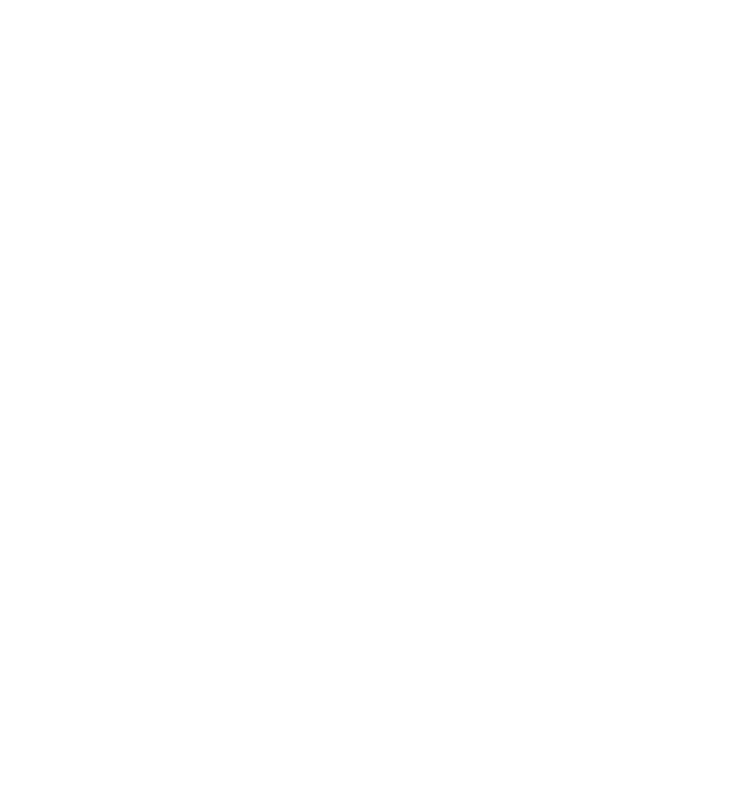
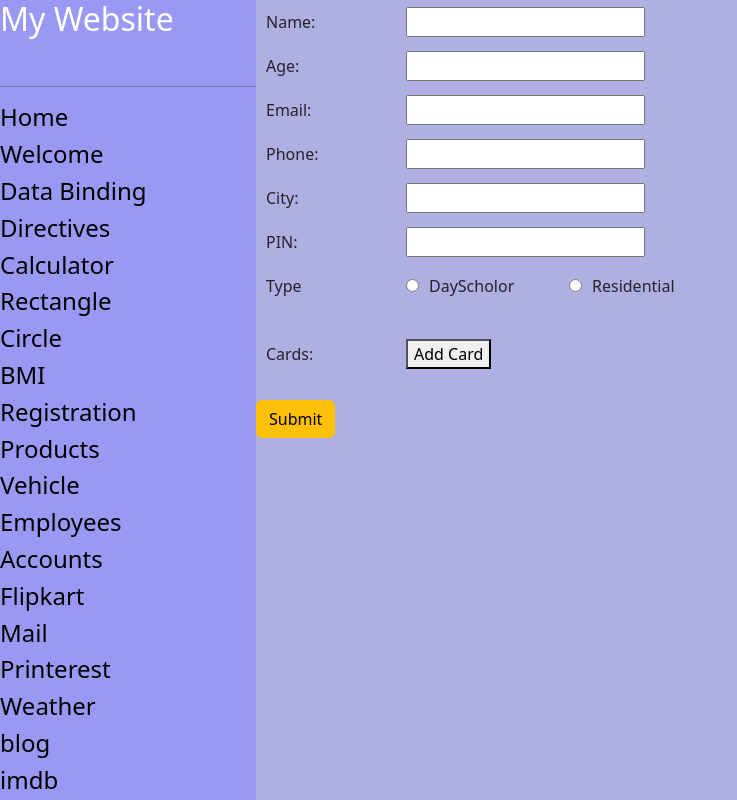
Before and after one commit to SaiKrishnaPonnamaneni/-my-app1, an Angular app: page /dashboard/create-user in a window 1280 px wide. Before the commit this address led to /. Shown: the whole page, without its empty margins (0-737 px from the left). Built offline with nearby package versions, Linux system fonts and the light colour scheme.

Commit message:
Nested Form, Dynamic form,Form Array,Validation

```diff
--- a/src/app/app-routing.module.ts
+++ b/src/app/app-routing.module.ts
@@ -25,6 +25,7 @@
 import { CreateAccountComponent } from './create-account/create-account.component';
 import { StudentCardComponent } from './student-card/student-card.component';
 import { CreateStudentComponent } from './create-student/create-student.component';
+import { CreateUserComponent } from './create-user/create-user.component';
 
 const routes: Routes = [{
   path:"dashboard",component:DashboardComponent, children:[
@@ -51,6 +52,7 @@
 {path:"create-account",component:CreateAccountComponent},
 {path:"student-card",component:StudentCardComponent },
 {path:"create-student",component:CreateStudentComponent},
+{path:"create-user",component:CreateUserComponent}
 ]
 },
 {path:"login",component:LoginComponent},
--- a/src/app/app.module.ts
+++ b/src/app/app.module.ts
@@ -30,6 +30,7 @@
 import { CreateAccountComponent } from './create-account/create-account.component';
 import { StudentCardComponent } from './student-card/student-card.component';
 import { CreateStudentComponent } from './create-student/create-student.component';
+import { CreateUserComponent } from './create-user/create-user.component';
 
 
 
@@ -60,7 +61,8 @@
     CreateVehicleComponent,
     CreateAccountComponent,
     StudentCardComponent,
-    CreateStudentComponent
+    CreateStudentComponent,
+    CreateUserComponent
   ],
   imports: [
     BrowserModule,
--- /dev/null
+++ b/src/app/create-user/create-user.component.css
@@ -0,0 +1,13 @@
+
+/* .form{
+    justify-items: center;
+    justify-content: space-around;
+    margin:20px
+} */
+label{
+    width: 130px;
+    margin: 10px;
+}
+.error{
+    color:red
+}
--- /dev/null
+++ b/src/app/create-user/create-user.component.html
@@ -0,0 +1,89 @@
+<form class="form" action="" [formGroup]="userForm">
+<label for="">Name:</label>
+<input type="text" formControlName="name">
+<div *ngIf="userForm.get('name')?.touched && userForm.get('name')?.invalid">
+
+    <p class="error" *ngIf="userForm.get('name')?.errors?.['required']">Name is requird</p>
+    <p class="error" *ngIf="userForm.get('name')?.errors?.['minlength']">Minimum 3 characters required</p>
+    <p class="error" *ngIf="userForm.get('name')?.errors?.['maxlength']">Maximum 10 characters  requird</p>
+
+</div>
+<br>
+
+<label for="">Age:</label>
+<input type="text" formControlName="age">
+
+<div *ngIf="userForm.get('age')?.touched && userForm.get('age')?.invalid">
+
+    <p class="error" *ngIf="userForm.get('age')?.errors?.['required']">Age is requird</p>
+    <p class="error" *ngIf="userForm.get('age')?.errors?.['min']">Minimum age is 18 required</p>
+    <p class="error" *ngIf="userForm.get('age')?.errors?.['max']">Maximum age is 60 requird</p>
+
+</div>
+
+<br>
+
+<label for="">Email:</label>
+<input type="text" formControlName="email">
+<br>
+
+<label for="">Phone:</label>
+<input type="text" formControlName="phone">
+<br>
+<div formGroupName="address">
+
+    <label for="">City:</label>
+<input type="text" formControlName="city">
+<br>
+
+<label for="">PIN:</label>
+<input type="number" formControlName="pin">
+<br>
+
+</div>
+
+<label class="data" for="">Type</label>
+<input type="radio" name="type" formControlName="type" value="dayScholor">
+<label for="">DayScholor</label>
+<input type="radio" name="type" formControlName="type" value="residential">
+<label for="">Residential</label>
+<br>
+
+<div *ngIf="userForm.get('type')?.value=='dayScholor' ">
+<label for="">Bus Fee</label>
+<input type="number" formControlName="busFee">
+</div>
+
+
+<div  *ngIf="userForm.get('type')?.value=='residential'">
+
+<label for="">Hostle Fee </label>
+<input type="number" formControlName="hostleFee">
+</div>
+<br>
+
+<label for="">Cards: </label>
+<button (click)="addCard()" >Add Card</button>
+<br><br>
+
+
+<div  formGroupName="cards">
+    <div  *ngFor="let card of cardsFormArray.controls;let i = index">
+        <div formGroupName="{{i}}">
+            <h2>Card: {{i+1}}</h2>
+            <label for="">Number:</label>
+            <input type="number" formControlName="number"> <br>
+            <label for="">Expiry:</label>
+            <input type="text" formControlName="expiry"> <br>
+            <label for="">Cvv:</label>
+            <input type="text" formControlName="cvv"> <br>
+
+            <button class="btn btn-danger" (click)="deleteCard(i)">Delete</button>
+            <hr>
+        </div>
+    </div>
+</div>
+
+<button (click)="submit()" class="btn btn-warning">Submit</button>
+
+</form>
--- /dev/null
+++ b/src/app/create-user/create-user.component.ts
@@ -0,0 +1,68 @@
+import { Component } from '@angular/core';
+import { FormArray, FormControl, FormGroup, Validators } from '@angular/forms';
+
+@Component({
+  selector: 'app-create-user',
+  templateUrl: './create-user.component.html',
+  styleUrls: ['./create-user.component.css']
+})
+export class CreateUserComponent {
+
+  public userForm:FormGroup=new FormGroup({
+    name: new FormControl("",[Validators.required,Validators.minLength(3),Validators.maxLength(10)]),
+    age: new FormControl("",[Validators.required,Validators.min(18),Validators.max(60)]),
+    email: new FormControl(),
+    phone: new FormControl(),
+    address:new FormGroup({
+      city:new FormControl(),
+      pin:new FormControl()
+    }),
+
+    type:new FormControl(),
+      // busFee:new FormControl(),
+      // hostleFee:new FormControl()
+    cards: new FormArray([])
+
+  })
+  get cardsFormArray(){
+    return this.userForm.get('cards') as FormArray;
+  }
+
+  addCard(){
+    this.cardsFormArray.push(
+      new FormGroup({
+        number:new FormControl(),
+        expiry:new FormControl(),
+        cvv: new FormControl(),
+      })
+    )
+  }
+
+constructor(){
+     this.userForm.get('type')?.valueChanges.subscribe(
+      (data:any)=>{
+        if(data=='dayScholor'){
+          this.userForm.addControl("busFee",new FormControl());
+          this.userForm.removeControl("hostleFee");
+        }else{
+
+          this.userForm.addControl("hostleFee",new FormControl());
+          this.userForm.removeControl("busFee");
+        }
+
+        }
+
+     )
+}
+
+
+  submit(){
+    console.log(this.userForm);
+  }
+
+  deleteCard(i:number){
+    this.cardsFormArray.removeAt(i);
+
+  }
+
+}
--- a/src/app/dashboard/dashboard.component.html
+++ b/src/app/dashboard/dashboard.component.html
@@ -26,6 +26,7 @@
         <h4 routerLink="create-account">Create Account</h4>
         <h4 routerLink="student-card">Student Card</h4>
         <h4 routerLink="create-student">Create Student</h4>
+        <h4 routerLink="create-user">Create User</h4>
         <hr>
         <button routerLink="login">Logout</button>
     </div>
```
Also changed, not shown: 2 other files (tests, documents, lock files or other folders).
